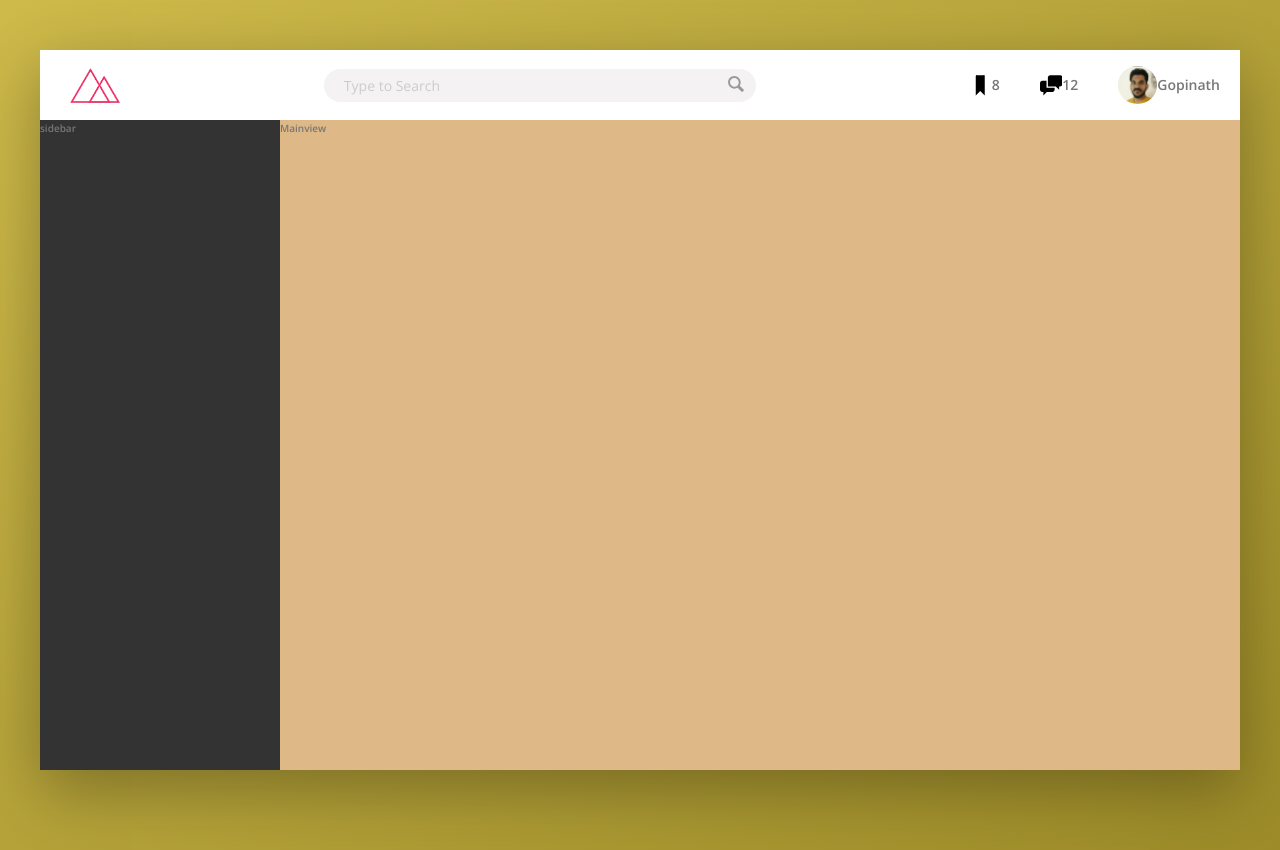
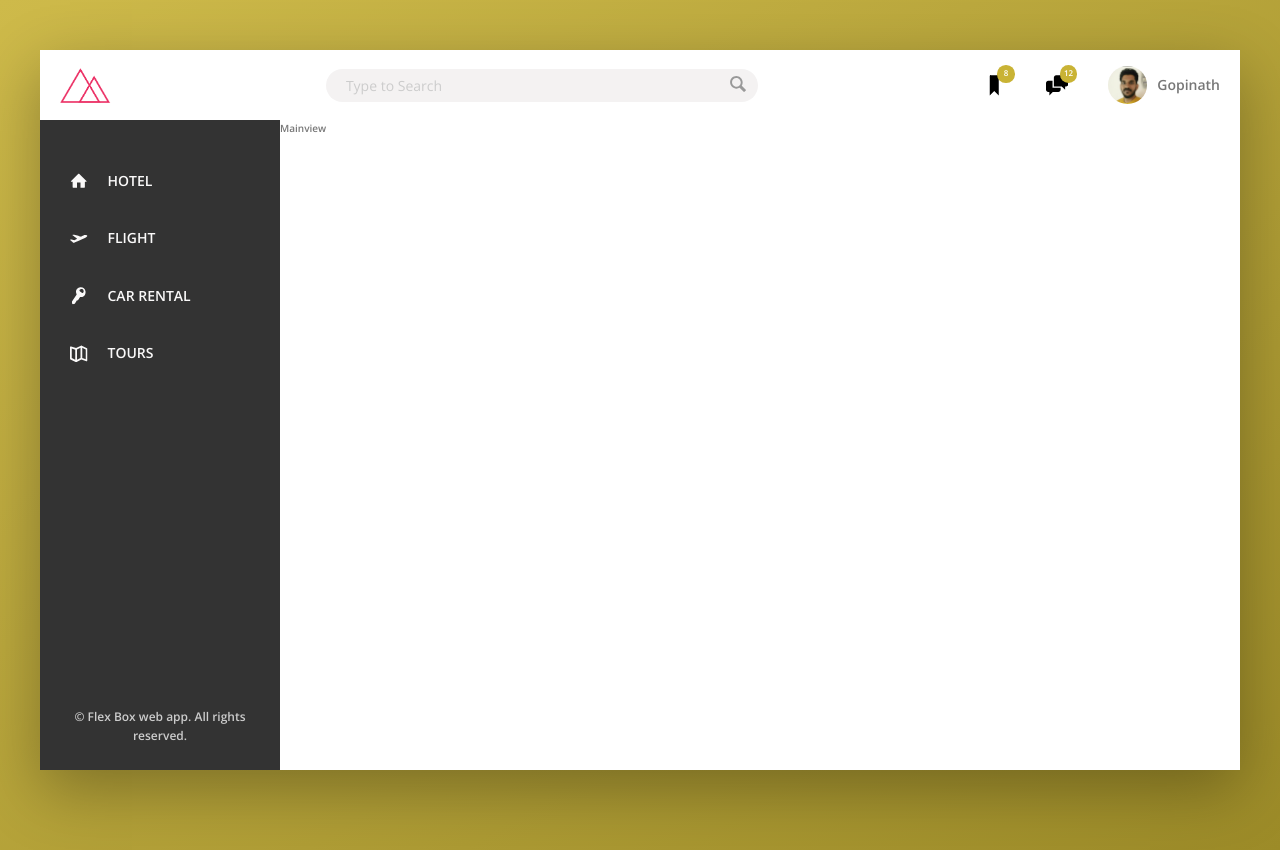
Before and after one commit to rgopi2win/css-flexbox, a website: page index.html in a window 1280 px wide. Drawn offline with nearby package versions, Linux system fonts and the light colour scheme.

Commit message:
side navigation using flex box and animation hands on

```diff
--- a/index.html
+++ b/index.html
@@ -45,12 +45,46 @@
                 </div>
             </div>
 
-
-
             <div class="content">
-                <div class="sidebar">
-                    sidebar
-                </div>
+                <nav class="sidebar">
+                    <ul class="side-nav">
+                        <li class="side-nav__item">
+                            <a href="#" class="side-nav__link">
+                                <svg class="side-nav__icon">
+                                    <use xlink:href="img/sprite.svg#icon-home"></use>
+                                </svg>
+                                <span>Hotel</span>
+                            </a>
+                        </li>
+                        <li class="side-nav__item">
+                            <a href="#" class="side-nav__link">
+                                <svg class="side-nav__icon">
+                                    <use xlink:href="img/sprite.svg#icon-aircraft-take-off"></use>
+                                </svg>
+                                <span>Flight</span>
+                            </a>
+                        </li>
+                        <li class="side-nav__item">
+                            <a href="#" class="side-nav__link">
+                                <svg class="side-nav__icon">
+                                    <use xlink:href="img/sprite.svg#icon-key"></use>
+                                </svg>
+                                <span>Car Rental</span>
+                            </a>
+                        </li>
+                        <li class="side-nav__item">
+                            <a href="#" class="side-nav__link">
+                                <svg class="side-nav__icon">
+                                    <use xlink:href="img/sprite.svg#icon-map"></use>
+                                </svg>
+                                <span>Tours</span>
+                            </a>
+                        </li>
+                    </ul>
+                    <div class="legal">
+                        &copy; Flex Box web app. All rights reserved.
+                    </div>
+                </nav>
                 <div class="main-view">
                     Mainview
                 </div>
--- a/sass/_components.scss
+++ b/sass/_components.scss
@@ -2,7 +2,7 @@
 /// LOGO
 .logo {
     height: 3.5rem;
-    margin-left: 3rem;
+    margin-left: 2rem;
 }
 
 ///////////////////////////
@@ -66,13 +66,13 @@
 /// USER NAVIGATION
 .user-nav {
     align-self: stretch;
-
     display: flex;
-
+    align-items: center;
 
     & > * {
         padding: 0 2rem;
         cursor: pointer;
+        height: 100%;
 
         display: flex;
         align-items: center;
@@ -83,7 +83,7 @@
     }
 
     &__icon-box {
-
+        position: relative;
     }
 
     &__icon {
@@ -92,7 +92,21 @@
     }
 
     &__notification {
+        font-size: .8rem;
+        height: 1.75rem;
+        width: 1.75rem;
+        border-radius: 50%;
+        background-color: var(--color-primary);
+        color: #fff;
 
+        display: flex;
+        justify-content: center;
+        align-items: center;
+
+
+        position: absolute;
+        top: 1.5rem;
+        right: 1.1rem;
     }
 
     &__user {
@@ -100,6 +114,7 @@
         &-photo {
             height: 3.75rem;
             border-radius: 50%;
+            margin-right: 1rem;
         }
 
         &-name {
@@ -107,3 +122,77 @@
         }
     }
 }
+
+
+////////////////////////////////
+////// SIDE NAVIGATION
+
+.side-nav {
+    font-size: 1.4rem;
+    list-style: none;
+    margin-top: 3.5rem;
+
+    &__item {
+        position: relative;
+
+        &:not(:last-child) {
+            margin-bottom: .5rem;
+        }
+    }
+
+    &__item::before {
+        content: "";
+        position:absolute;
+        top: 0;
+        left: 0;
+        height: 100%;
+        width: 3px;
+        background-color: var(--color-primary);
+        z-index: 1;
+        transform: scaleY(0);
+
+        transition: transform .2s,
+                    width .4s cubic-bezier(1,0,0,1) .2s,
+                    background-color 1s;
+    }
+
+    &__item:hover::before {
+        transform: scaleY(1);
+        width: 100%;
+    }
+
+    &__item:active::before {
+        background-color: var(--color-primary-light);
+    }
+
+    &__link:link,
+    &__link:visited {
+        color: var(--color-grey-light-1);
+        text-decoration: none;
+        text-transform: uppercase;
+        display: block;
+        padding: 1.5rem 3rem;
+        position: relative;
+        z-index: 10;
+        display: flex;
+        align-items: center;
+    }
+
+    &__icon {
+        width: 1.75rem;
+        height: 1.75rem;
+        margin-right: 2rem;
+        fill: currentColor;
+    }
+}
+
+
+/////////////////////////////////
+/////// LEGAL TEXT
+
+.legal {
+    font-size: 1.2rem;
+    color: var(--color-grey-light-4);
+    text-align: center;
+    padding: 2.5rem;
+}
--- a/sass/_layout.scss
+++ b/sass/_layout.scss
@@ -26,10 +26,13 @@
 .sidebar {
     background-color: var(--color-grey-dark-1);
     flex: 0 0 20%;
+
+    display: flex;
+    flex-direction: column;
+    justify-content: space-between;
 }
 
 .main-view {
     background-color: #fff;
-    background-color: burlywood;
     flex: 1;
 }
```
Also changed, not shown: README.md, css/style.css, img/page-view.PNG (deleted), img/page-view.gif (added).
